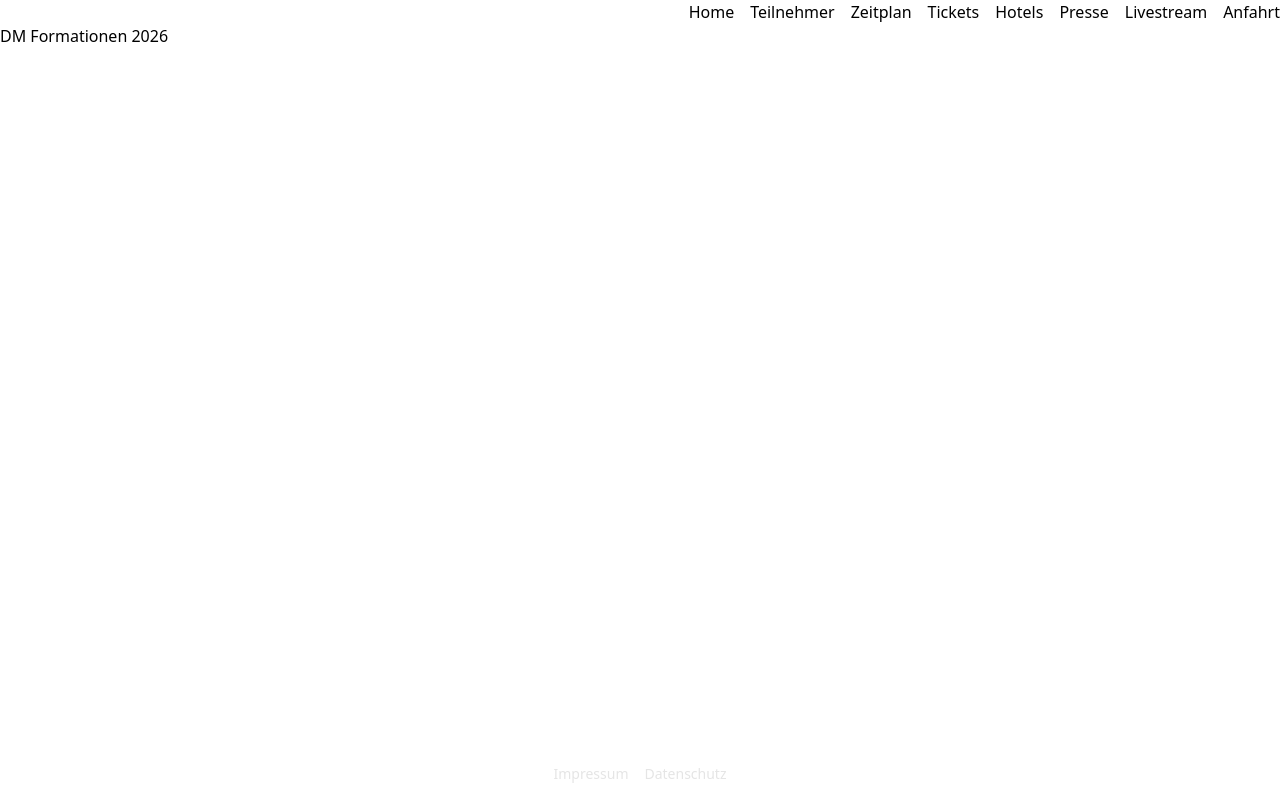
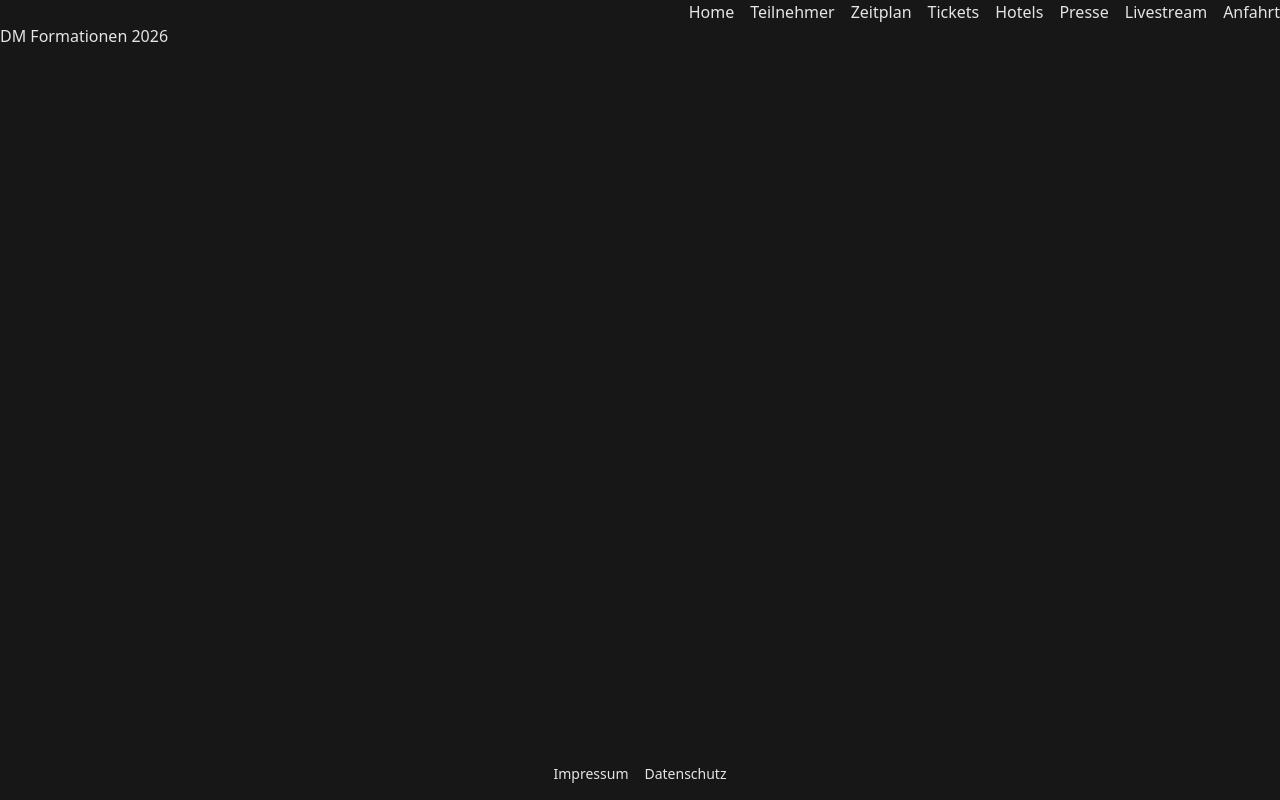
Before and after one commit to TSC-Rot-Gold-Casino-Nurnberg-e-V/dm-formationen, a Next.js app: page / in a window 1280 px wide. Built offline with nearby package versions, Linux system fonts and the light colour scheme.

Commit message:
feat: update layout styles with background and text color adjustments

```diff
--- a/app/layout.tsx
+++ b/app/layout.tsx
@@ -32,7 +32,7 @@ export default function RootLayout({
   return (
     <html lang="de">
       <body
-        className={`${geistSans.variable} ${geistMono.variable} antialiased grid grid-rows-[auto_1fr_auto] min-h-svh`}
+        className={`${geistSans.variable} ${geistMono.variable} antialiased grid grid-rows-[auto_1fr_auto] min-h-svh bg-base-900 text-base-200 text-pretty`}
       >
         <Navigation />
         {children}
```
